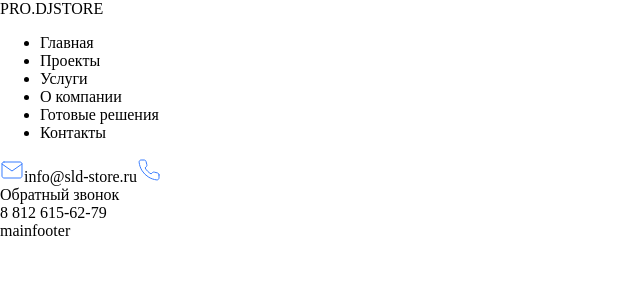
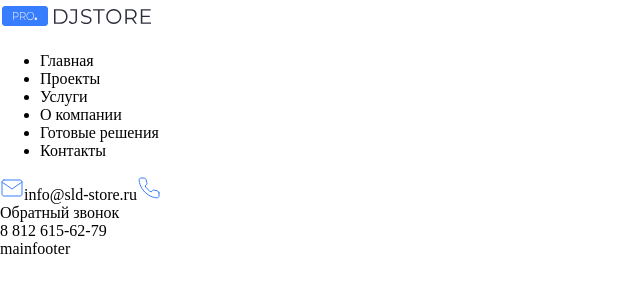
Before and after one commit to SidorovMaxim/dj-store, a React (Create React App) app: page / in a window 1280 px wide. Shown: the top 300 px of the page, without its empty margins (0-640 px from the left). Built offline with nearby package versions, Linux system fonts and the light colour scheme.

Commit message:
Added header markup

```diff
--- a/src/header/Header.jsx
+++ b/src/header/Header.jsx
@@ -1,5 +1,6 @@
 import React from 'react';
 import Nav from './Nav.jsx';
+import logo from './svg/logo.svg';
 import mailIcon from './svg/mail_icon.svg';
 import phoneIcon from './svg/phone_icon.svg';
 
@@ -7,13 +8,7 @@ import phoneIcon from './svg/phone_icon.svg';
 const Header = () => {
   return (
     <header>
-      <span className="logo">
-        <span className="logo-in">
-          PRO.
-        </span>
-
-        DJSTORE
-      </span>
+      <img className="logo" src={logo} alt="logo" />
 
       <Nav />
 
```
